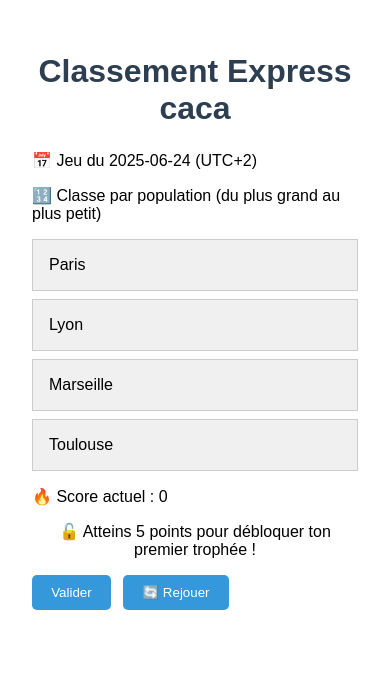
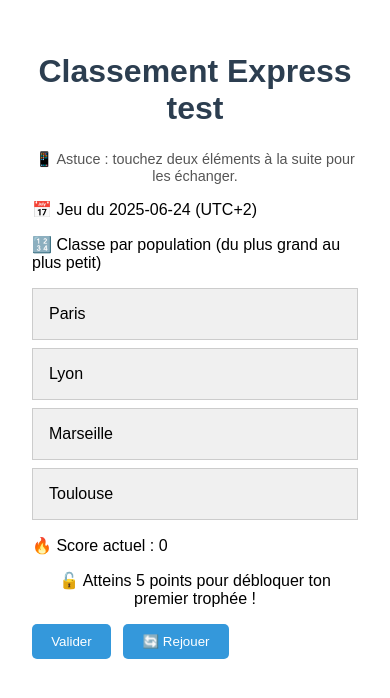
Before and after one commit to Antoineacc/classement-express, a plain HTML site: page index.html in a window 390 px wide. Drawn offline with nearby package versions, Linux system fonts and the light colour scheme.

Commit message:
Update index.html

```diff
--- a/index.html
+++ b/index.html
@@ -1,5 +1,6 @@
 <!DOCTYPE html>
 <html lang="fr">
+
 <head>
     <meta charset="UTF-8">
     <title>Classement Express - Jeu du jour</title>
@@ -81,10 +82,26 @@
             display: none;
             background-color: #e74c3c;
         }
+
+        .mobile-hint {
+            display: none;
+            text-align: center;
+            font-size: 0.9rem;
+            color: #555;
+            margin-bottom: 1rem;
+        }
+
+        @media (max-width: 768px) {
+            .mobile-hint {
+                display: block;
+            }
+        }
     </style>
 </head>
+
 <body>
-  <h1>Classement Express caca</h1>
+    <h1>Classement Express test</h1>
+    <p class="mobile-hint">📱 Astuce : touchez deux éléments à la suite pour les échanger.</p>
     <p id="gameDate" class="subtext"></p>
     <button id="debugResetBtn">🔧 Rejouer (debug)</button>
 
@@ -301,4 +318,5 @@
         loadGameOfTheDay();
     </script>
 </body>
+
 </html>
```
Lines whose indentation alone changed are shown as unchanged.
